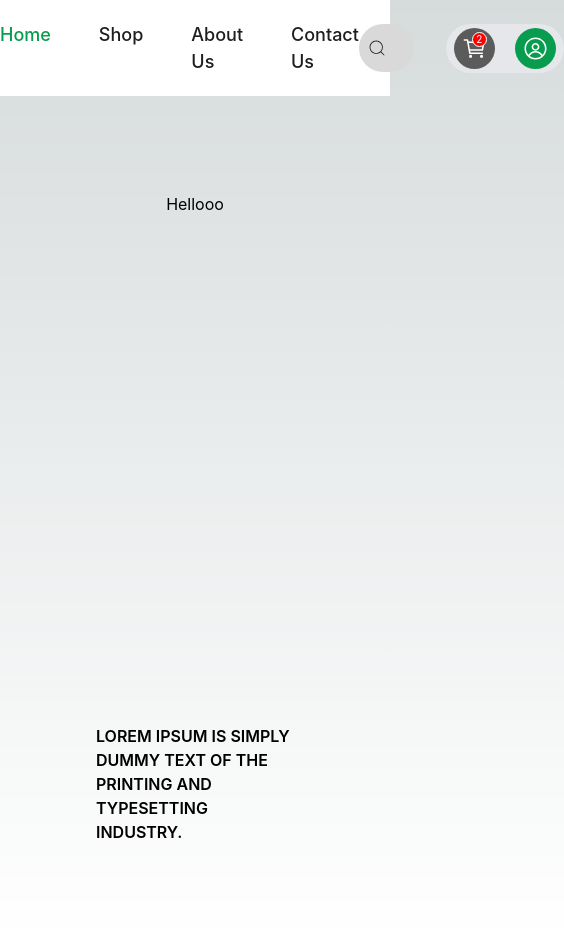
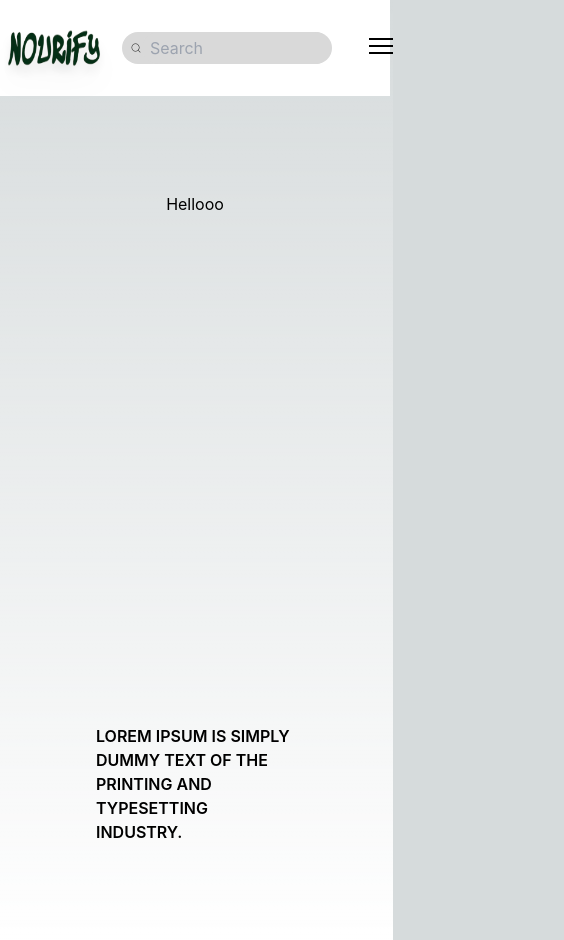
Before and after one commit to Nourify-develop/Nourify, a Next.js app: page / in a window 390 px wide. Shown: the whole page, 564 px wide, since content can reach past the window. Built offline with nearby package versions, Linux system fonts and the light colour scheme; a web font is replaced by a local one.

Commit message:
worked on responsiveness

```diff
--- a/src/app/components/Logo.tsx
+++ b/src/app/components/Logo.tsx
@@ -7,7 +7,7 @@ function Logo() {
       <img
         src="images\Screenshot_2024-07-23_at_2.34.36_PM-removebg-preview 1@2x.png"
         alt="Nourify Logo"
-        className="w-[8.55rem] h-[4.375rem] drop-shadow-xl transition-all duration-300"
+        className="w-[7.55rem] h-[4rem] md:w-[8rem] md:h-[4rem] lg:w-[8.55rem] lg:h-[4.375rem] drop-shadow-xl transition-all duration-300"
       />
     </Link>
   );
--- a/src/app/components/Navbar.tsx
+++ b/src/app/components/Navbar.tsx
@@ -1,5 +1,5 @@
 "use client";
-import React from "react";
+import React, { useState, useCallback } from "react";
 import Logo from "./Logo";
 import Link from "next/link";
 import { CiSearch } from "react-icons/ci";
@@ -8,6 +8,10 @@ import { RxAvatar } from "react-icons/rx";
 import { usePathname } from "next/navigation";
 
 function Navbar() {
+  const [showMobileMenu, setShowMobileMenu] = useState(false);
+  const toggleMobileMenu = useCallback(() => {
+    setShowMobileMenu((current) => !current);
+  }, []);
   const pathname = usePathname();
   const MENU_LINKS = [
     { name: "Home", link: "/" },
@@ -17,8 +21,9 @@ function Navbar() {
   ];
 
   return (
-    <header className="flex items-center justify-around h-[6rem] bg-white font-sans">
-      <nav>
+    <div className=" bg-white">
+      <header className="flex lg:container lg:mx-auto relative items-center justify-around h-[6rem] font-sans">
+        <nav className="hidden md:flex lg:flex">
           <ul className="flex gap-[3rem]">
             {MENU_LINKS.map(({ link, name }) => (
               <Link
@@ -26,7 +31,7 @@ function Navbar() {
                 key={link}
                 className={`${
                   pathname === link && "text-secondary font-medium"
-              } text-[1.125rem] font-medium font-sans transition-all ease-in-out duration-300 text-primary hover:text-secondary`}
+                } md:text-[0.775rem] lg:text-[1.125rem] font-medium font-sans transition-all ease-in-out duration-300 text-primary hover:text-secondary`}
               >
                 {name}
               </Link>
@@ -35,32 +40,10 @@ function Navbar() {
         </nav>
         <Logo />
 
-      {/* // TODO: DELETE THESE COMMENTS AFTER
-    // max-w-[79.663rem]
-    //   <div */}
-      {/* //     className={`flex gap-2 px-6 py-3 items-center ${
-    //       darkMode ? "bg-primary" : "bg-white"
-    //     } rounded-md shadow-sm`}
-    //   >
-    //     <span>
-    //       <FcSearch size={"20px"} />
-    //     </span>
-    //     <input
-    //       className={`${darkMode ? "bg-primary" : "bg-white"} outline-none  `}
-    //       placeholder="Search for a country..."
-    //       type="text"
-    //       value={value}
-    //       name={name}
-    //     />
-    //   </div>;
-    w-[20px] h-[20px] text-primary p-[16px_148px_16px_14px] gap-0 rounded-full transition-width duration-200 ease-in-out  outline-none
-
-    */}
-
-      <div className="flex gap-[2rem] items-center">
-        <div className="flex items-center gap-[3px] bg-gray-2 rounded-full px-2 py-2 transition-all duration-300 w-[50%] hover:w-[100%]">
+        <div className="flex md:gap-[1rem] lg:gap-[2rem] items-center">
+          <div className="flex items-center md:gap-[1px] lg:gap-[3px] bg-gray-2 rounded-full ml-4 md:ml-0 md:px-1 md:py-1 lg:px-2 lg:py-2 transition-all duration-300 w-[80%] md:w-[50%] md:hover:w-[100%]">
             <span>
-            <CiSearch className="text-primary" size={"20px"} />
+              <CiSearch className="text-primary pl-2 md:pl-0" size={"20px"} />
             </span>
             <input
               type="text"
@@ -68,7 +51,7 @@ function Navbar() {
               className="inherit bg-gray-2 rounded-full outline-none transition-all duration-300 px-2 py-1 w-[90%]"
             />
           </div>
-        <div className="flex items-center gap-5 bg-gray-200 px-2 py-1 rounded-full">
+          <div className="hidden md:flex items-center md:gap-5 bg-gray-200 md:px-2 md:py-1 rounded-full">
             <div className="bg-[#5B5B5B] rounded-full p-2 relative">
               <IoCartOutline className="text-white" size={"25px"} />
               <p className=" absolute top-1 right-2  bg-[#FF0000] border border-white h-[15px] w-[15px] rounded-full text-[10px] text-white flex items-center justify-center">
@@ -80,7 +63,43 @@ function Navbar() {
             </div>
           </div>
         </div>
+
+        {/* TODO: HAMBURGER ICON and add the "OPEN"  class dynamically.*/}
+        {/* FIXME: WORKS */}
+        <button
+          onClick={toggleMobileMenu}
+          className={`${showMobileMenu ? "open" : null}
+            "block hamburger mt-[0.3rem] md:hidden focus:outline-none`}
+        >
+          <span className="hamburger-top"></span>
+          <span className="hamburger-middle"></span>
+          <span className="hamburger-bottom"></span>
+        </button>
+
+        {/* TODO: MOBILE MENU - make sure the hidden class is applied and then removed dynamically.*/}
+        {/* FIXME: WORKS */}
+
+        <div className="md:hidden">
+          <div
+            className={`${
+              showMobileMenu ? "block" : "hidden"
+            } absolute flex flex-col items-center self-end py-8 mt-14 space-y-6 bg-white sm:w-auto sm:self-center left-6 right-6 drop-shadow-md`}
+          >
+            {MENU_LINKS.map(({ link, name }) => (
+              <Link
+                href={link}
+                key={link}
+                className={`${
+                  pathname === link && "text-secondary font-medium"
+                } text-[1.125rem] font-medium font-sans transition-all ease-in-out duration-300 text-primary`}
+              >
+                {name}
+              </Link>
+            ))}
+          </div>
+        </div>
       </header>
+    </div>
   );
 }
 
--- a/src/app/globals.css
+++ b/src/app/globals.css
@@ -24,6 +24,45 @@ body {
     rgb(var(--background-start-rgb));
 }
 
+/* HAMBURGER MENU */
+.hamburger {
+  cursor: pointer;
+  width: 24px;
+  height: 24px;
+  transition: all 0.25s;
+  position: relative;
+}
+.hamburger-top,
+.hamburger-middle,
+.hamburger-bottom {
+  position: absolute;
+  top: 0;
+  left: 0;
+  width: 24px;
+  height: 2px;
+  background: #000;
+  transform: rotate(0);
+  transition: all 0.5s;
+}
+.hamburger-middle {
+  transform: translateY(7px);
+}
+.open {
+  transform: rotate(90deg);
+  transform: translateY(0px);
+}
+.hamburger-bottom {
+  transform: translateY(14px);
+}
+.open .hamburger-top {
+  transform: rotate(45deg) translateY(6px) translate(6px);
+}
+.open .hamburger-middle {
+  display: none;
+}
+.open .hamburger-bottom {
+  transform: rotate(-45deg) translateY(6px) translate(-6px);
+}
 @layer utilities {
   .text-balance {
     text-wrap: balance;
```
Lines whose indentation alone changed are shown as unchanged.
